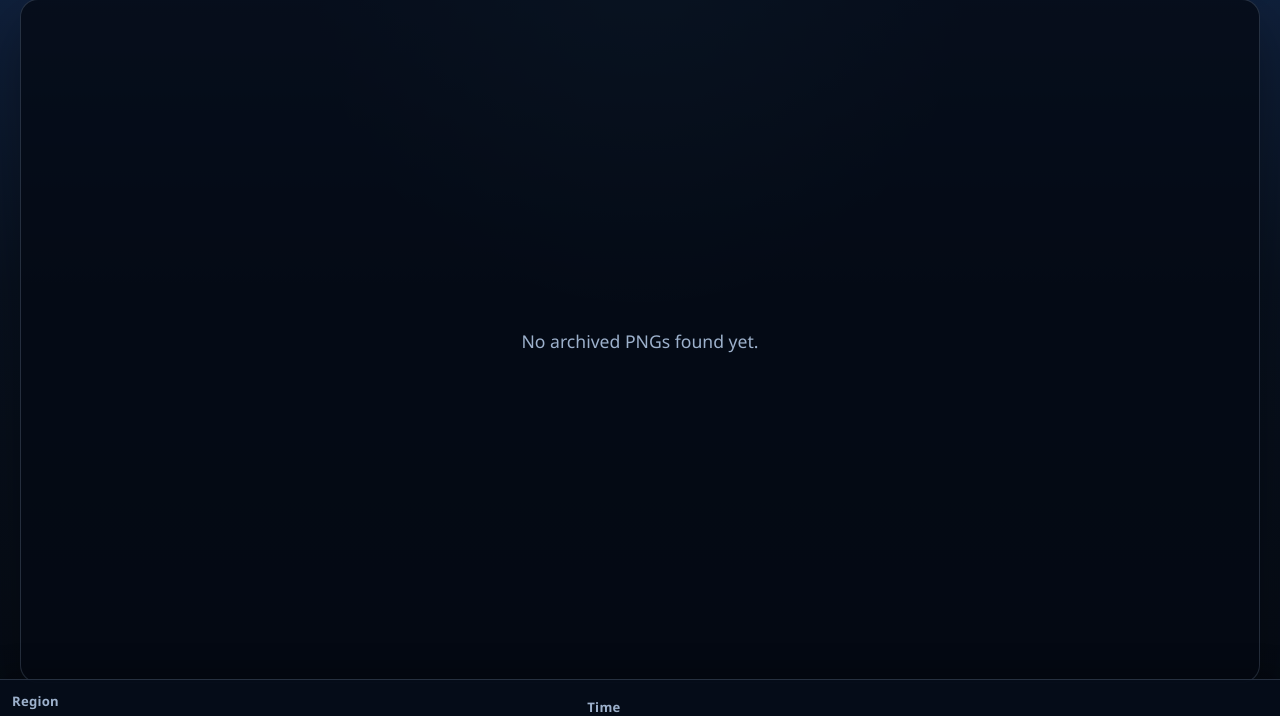
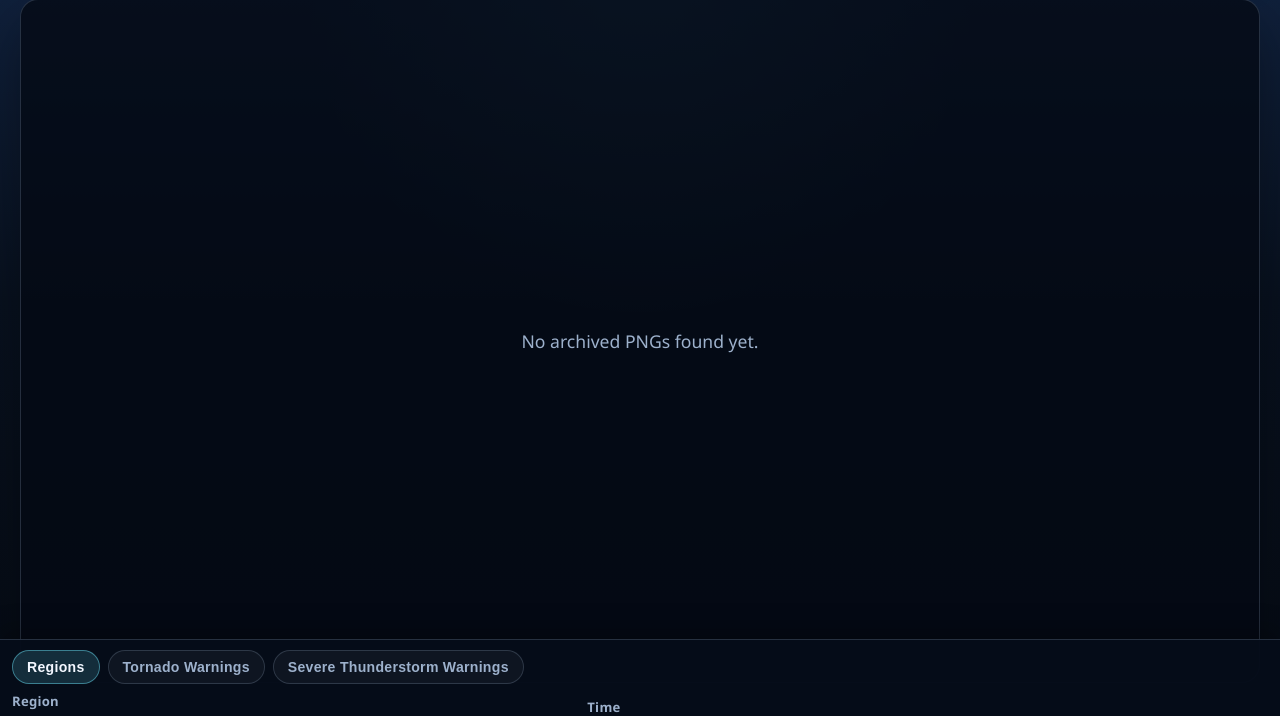
Before and after one commit to Jackweather/radar_archive, a Flask app: page / in a window 1280 px wide. Shown: the part 21-737 px from the top of the page. Run offline with Flask 2, Linux system fonts and the light colour scheme; data that the repository does not hold is empty.

Commit message:
Update index.html

```diff
--- a/templates/index.html
+++ b/templates/index.html
@@ -176,6 +176,40 @@
       box-shadow: 0 -10px 24px rgba(0, 0, 0, 0.22);
     }
 
+    .mode-row {
+      display: flex;
+      gap: 8px;
+      flex-wrap: wrap;
+      align-items: center;
+    }
+
+    .mode-button {
+      border: 1px solid var(--border);
+      border-radius: 999px;
+      background: rgba(255, 255, 255, 0.04);
+      color: var(--muted);
+      padding: 8px 14px;
+      font-size: 0.88rem;
+      font-weight: 600;
+      letter-spacing: 0.02em;
+      cursor: pointer;
+      transition: background 160ms ease, border-color 160ms ease, color 160ms ease, transform 160ms ease;
+    }
+
+    .mode-button:hover,
+    .mode-button:focus {
+      border-color: rgba(102, 217, 239, 0.4);
+      color: var(--text);
+      outline: none;
+      transform: translateY(-1px);
+    }
+
+    .mode-button.is-active {
+      background: rgba(102, 217, 239, 0.16);
+      border-color: rgba(102, 217, 239, 0.48);
+      color: var(--text);
+    }
+
     .control-row {
       display: grid;
       grid-template-columns: minmax(0, 1fr) minmax(0, 1.2fr);
@@ -323,9 +357,14 @@
     </main>
 
     <section class="controls">
+      <div class="mode-row" role="tablist" aria-label="Archive views">
+        <button type="button" class="mode-button is-active" data-mode-button="regions">Regions</button>
+        <button type="button" class="mode-button" data-mode-button="tornado">Tornado Warnings</button>
+        <button type="button" class="mode-button" data-mode-button="severe">Severe Thunderstorm Warnings</button>
+      </div>
       <div class="control-row">
         <div class="field">
-          <label for="region-select">Region</label>
+          <label id="region-label" for="region-select">Region</label>
           <select id="region-select"></select>
         </div>
         <div class="field">
@@ -343,6 +382,8 @@
 
   <script>
     const viewer = document.getElementById('viewer');
+    const modeButtons = Array.from(document.querySelectorAll('[data-mode-button]'));
+    const regionLabel = document.getElementById('region-label');
     const regionSelect = document.getElementById('region-select');
     const frameSlider = document.getElementById('frame-slider');
     const framePosition = document.getElementById('frame-position');
@@ -358,11 +399,24 @@
 
     let currentFrames = [];
     let currentFrameIndex = 0;
+    let currentMode = 'regions';
     let selectedRegionKey = '';
+    const selectedRegionKeysByMode = {
+      regions: '',
+      tornado: '',
+      severe: '',
+    };
     let followLatestFrame = true;
     let refreshTimerId = 0;
     let requestedFrameIndex = -1;
     let activeRegionToken = '';
+    let viewerOptions = {
+      regions: [],
+      warnings: {
+        tornado: { regions: [] },
+        severe: { regions: [] },
+      },
+    };
 
     const frameCache = new Map();
     const pendingFrameLoads = new Map();
@@ -371,8 +425,43 @@
     const MAX_CACHED_FRAMES = 36;
     let isProcessingPreloadQueue = false;
 
+    function getModeLabel(mode) {
+      return mode === 'regions' ? 'Region' : 'Warning Area';
+    }
+
+    function getEmptyMessage(mode) {
+      if (mode === 'tornado') {
+        return 'No archived tornado warning PNGs found yet.';
+      }
+
+      if (mode === 'severe') {
+        return 'No archived severe thunderstorm warning PNGs found yet.';
+      }
+
+      return 'No archived PNGs found yet.';
+    }
+
+    function getCurrentModeRegions() {
+      if (currentMode === 'regions') {
+        return viewerOptions.regions || [];
+      }
+
+      return viewerOptions.warnings?.[currentMode]?.regions || [];
+    }
+
+    function setActiveMode(mode) {
+      currentMode = mode;
+      regionLabel.textContent = getModeLabel(mode);
+
+      for (const button of modeButtons) {
+        button.classList.toggle('is-active', button.dataset.modeButton === mode);
+      }
+    }
+
     function updateRegionOptions(regions, preserveSelection = true) {
-      const previousSelection = preserveSelection ? selectedRegionKey || regionSelect.value : '';
+      const previousSelection = preserveSelection
+        ? selectedRegionKeysByMode[currentMode] || selectedRegionKey || regionSelect.value
+        : '';
       regionSelect.innerHTML = '';
 
       for (const region of regions) {
@@ -384,11 +473,13 @@
 
       if (!regions.length) {
         selectedRegionKey = '';
+        selectedRegionKeysByMode[currentMode] = '';
         return '';
       }
 
       const matchingRegion = regions.find((region) => region.key === previousSelection);
       selectedRegionKey = matchingRegion ? matchingRegion.key : regions[0].key;
+      selectedRegionKeysByMode[currentMode] = selectedRegionKey;
       regionSelect.value = selectedRegionKey;
       return selectedRegionKey;
     }
@@ -563,7 +654,7 @@
     async function renderFrame(index) {
       const frame = currentFrames[index];
       if (!frame) {
-        renderEmpty('No archived PNGs found for this region.');
+        renderEmpty(getEmptyMessage(currentMode));
         return;
       }
 
@@ -594,38 +685,66 @@
       }
     }
 
+    async function fetchViewerOptions() {
+      const response = await fetch('/api/viewer-options', { cache: 'no-store' });
+      if (!response.ok) {
+        throw new Error('Unable to load viewer options');
+      }
+
+      viewerOptions = await response.json();
+      return viewerOptions;
+    }
+
+    async function loadViewerMode(mode, preserveSelection = false) {
+      setActiveMode(mode);
+      const regions = getCurrentModeRegions();
+      const regionKey = updateRegionOptions(regions, preserveSelection);
+
+      if (!regionKey) {
+        renderEmpty(getEmptyMessage(mode));
+        return;
+      }
+
+      await loadFrames(regionKey, preserveSelection);
+    }
+
     async function loadRegions() {
-      showLoading('Loading regions', 'Checking the archive for saved radar frames.', 0, 0);
-      const response = await fetch('/api/regions', { cache: 'no-store' });
-      const payload = await response.json();
+      showLoading('Loading archive', 'Checking the archive for saved radar frames.', 0, 0);
+      await fetchViewerOptions();
 
-      if (payload.regions.length === 0) {
+      const hasBaseRegions = (viewerOptions.regions || []).length > 0;
+      const hasTornadoWarnings = (viewerOptions.warnings?.tornado?.regions || []).length > 0;
+      const hasSevereWarnings = (viewerOptions.warnings?.severe?.regions || []).length > 0;
+
+      if (!hasBaseRegions && !hasTornadoWarnings && !hasSevereWarnings) {
         renderEmpty('No archived PNGs found yet.');
         return;
       }
 
-      const initialRegionKey = updateRegionOptions(payload.regions, false);
-      await loadFrames(initialRegionKey);
+      const initialMode = hasBaseRegions ? 'regions' : (hasTornadoWarnings ? 'tornado' : 'severe');
+      await loadViewerMode(initialMode, false);
     }
 
     async function loadFrames(regionKey, preservePosition = false) {
-      showLoading('Loading region archive', 'Preparing saved radar PNGs for the selected region.', 0, 0);
+      const archiveLabel = currentMode === 'regions' ? 'region archive' : 'warning archive';
+      showLoading('Loading archive', `Preparing saved radar PNGs for the selected ${archiveLabel}.`, 0, 0);
 
       const response = await fetch(`/api/frames/${regionKey}`, { cache: 'no-store' });
       if (!response.ok) {
-        renderEmpty('Unable to load frames for this region.');
+        renderEmpty(`Unable to load frames for this ${currentMode === 'regions' ? 'region' : 'warning area'}.`);
         return;
       }
 
       const payload = await response.json();
       selectedRegionKey = regionKey;
-        activeRegionToken = `${regionKey}:${Date.now()}`;
-        clearFrameState();
+      selectedRegionKeysByMode[currentMode] = regionKey;
+      activeRegionToken = `${currentMode}:${regionKey}:${Date.now()}`;
+      clearFrameState();
       const previousFilename = preservePosition ? currentFrames[currentFrameIndex]?.filename : null;
       currentFrames = payload.frames;
 
       if (currentFrames.length === 0) {
-        renderEmpty('No archived PNGs found for this region.');
+        renderEmpty(getEmptyMessage(currentMode));
         return;
       }
 
@@ -648,16 +767,11 @@
 
     async function refreshArchiveData() {
       try {
-        const regionResponse = await fetch('/api/regions', { cache: 'no-store' });
-        if (!regionResponse.ok) {
-          return;
-        }
-
+        await fetchViewerOptions();
         const previousRegionKey = selectedRegionKey;
-        const regionPayload = await regionResponse.json();
-        const currentRegionKey = updateRegionOptions(regionPayload.regions, true);
+        const currentRegionKey = updateRegionOptions(getCurrentModeRegions(), true);
         if (!currentRegionKey) {
-          renderEmpty('No archived PNGs found yet.');
+          renderEmpty(getEmptyMessage(currentMode));
           return;
         }
 
@@ -678,7 +792,7 @@
           return;
         }
 
-        activeRegionToken = `${currentRegionKey}:${Date.now()}`;
+        activeRegionToken = `${currentMode}:${currentRegionKey}:${Date.now()}`;
         if (regionChanged) {
           clearFrameState();
         }
@@ -687,7 +801,7 @@
         currentFrames = nextFrames;
 
         if (!currentFrames.length) {
-          renderEmpty('No archived PNGs found for this region.');
+          renderEmpty(getEmptyMessage(currentMode));
           return;
         }
 
@@ -720,6 +834,18 @@
       followLatestFrame = true;
       await loadFrames(event.target.value);
     });
+
+    for (const button of modeButtons) {
+      button.addEventListener('click', async () => {
+        const nextMode = button.dataset.modeButton;
+        if (!nextMode || nextMode === currentMode) {
+          return;
+        }
+
+        followLatestFrame = true;
+        await loadViewerMode(nextMode, true);
+      });
+    }
 
     frameSlider.addEventListener('input', (event) => {
       void renderFrame(Number(event.target.value));
```
